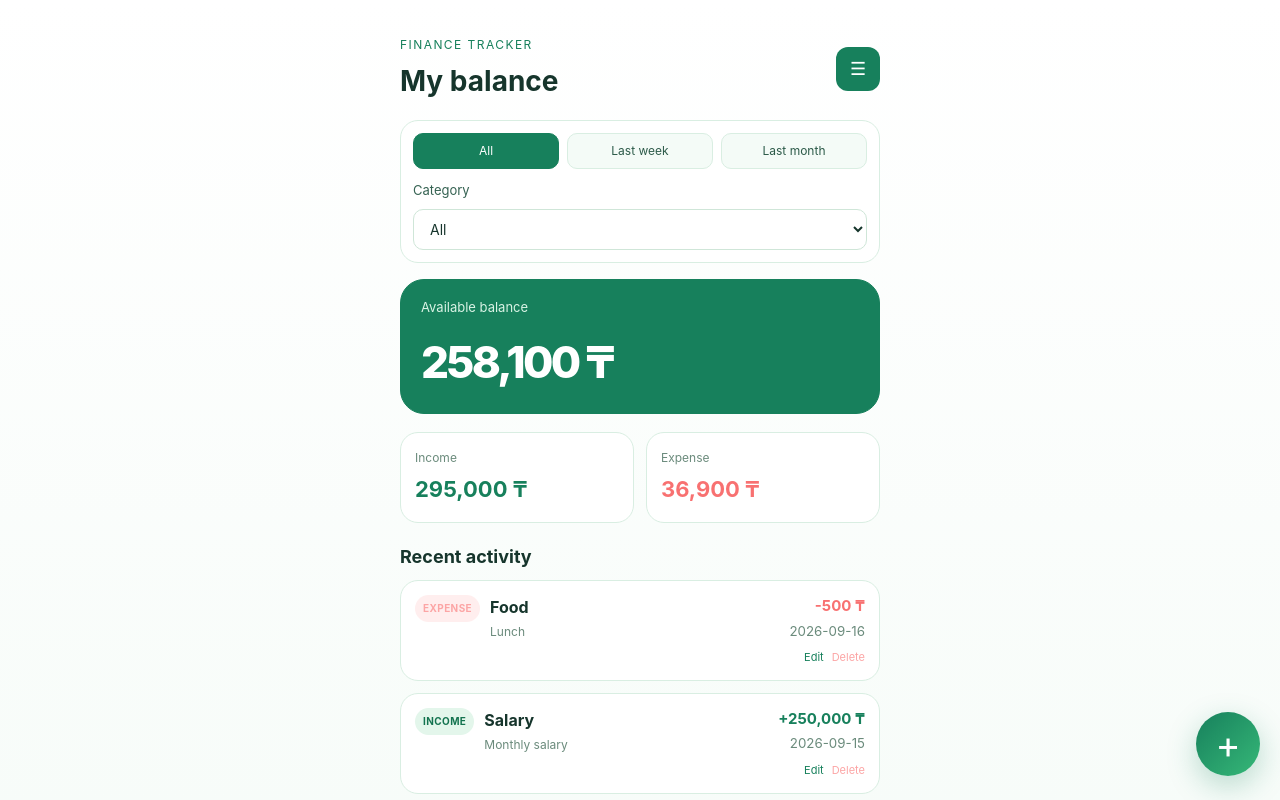
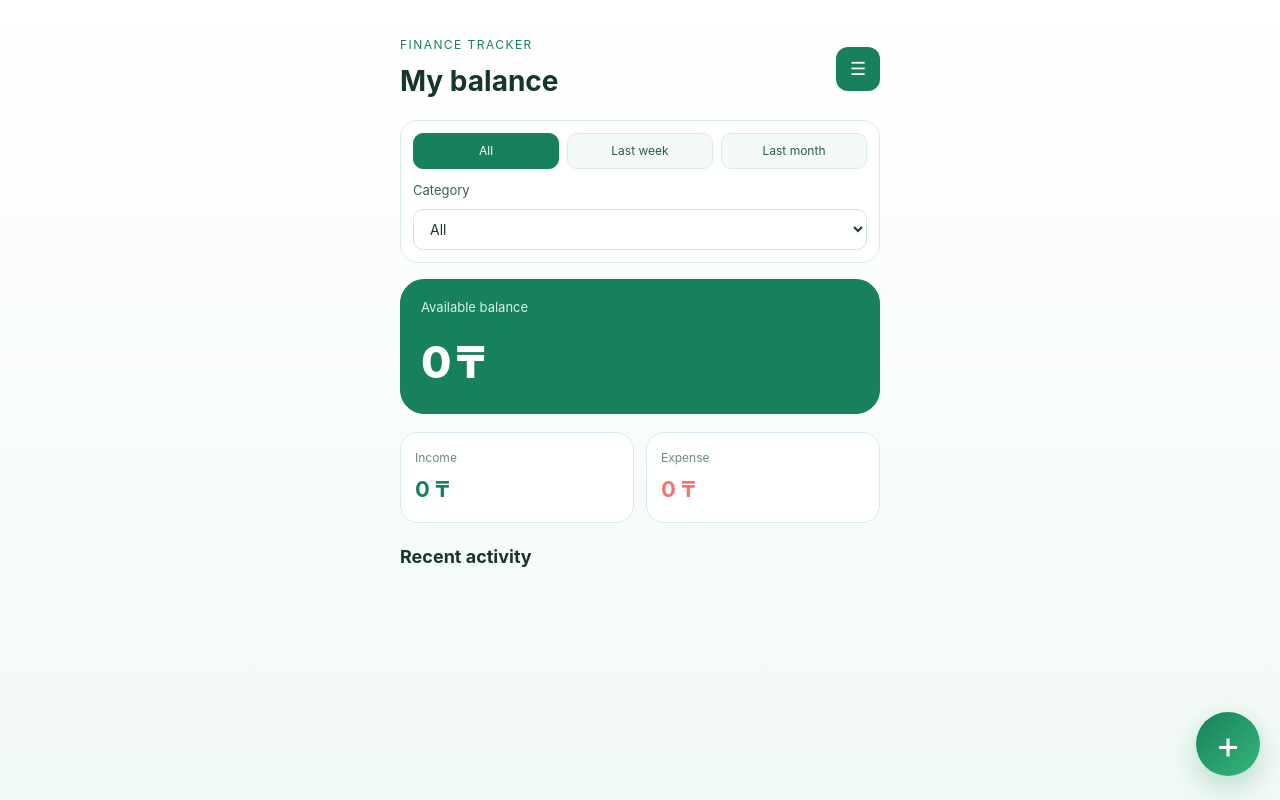
Before and after one commit to ParmanBekarys/FinanceTracker, a React (Vite) app: page / in a window 1280 px wide. Shown: the top 800 px of the page. Built offline with nearby package versions, Linux system fonts and the light colour scheme.

Commit message:
Start tracker with zero balances

```diff
--- a/src/App.jsx
+++ b/src/App.jsx
@@ -17,14 +17,7 @@ const defaultCategories = [
   'Other',
 ]
 
-const defaultTransactions = [
-  { id: 1, type: 'expense', category: 'Food', amount: 500, note: 'Lunch', date: '2026-09-16' },
-  { id: 2, type: 'income', category: 'Salary', amount: 250000, note: 'Monthly salary', date: '2026-09-15' },
-  { id: 3, type: 'expense', category: 'Transport', amount: 1200, note: 'Taxi', date: '2026-09-14' },
-  { id: 4, type: 'expense', category: 'Bills', amount: 34000, note: 'Internet', date: '2026-09-10' },
-  { id: 5, type: 'expense', category: 'Food', amount: 1200, note: 'Dinner', date: '2026-08-28' },
-  { id: 6, type: 'income', category: 'Freelance', amount: 45000, note: 'Project', date: '2026-08-20' },
-]
+const defaultTransactions = []
 
 const getToday = () => new Date().toISOString().slice(0, 10)
 
```
